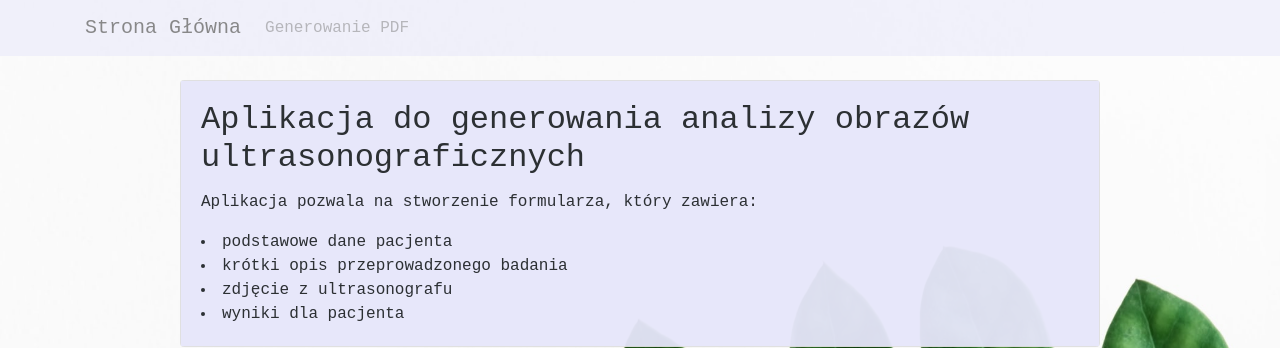
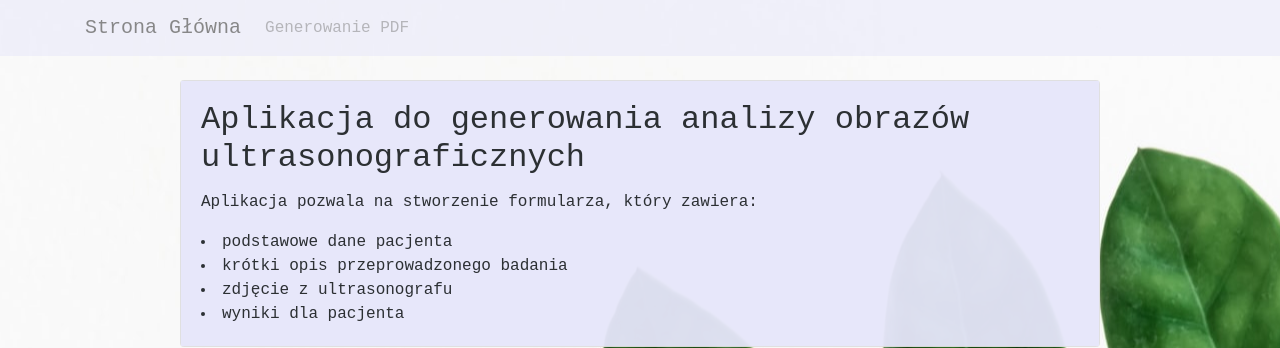
Before and after one commit to mscibxablach/PhotoApp2, a Django app: page / in a window 1280 px wide. Shown: the top 348 px of the page. Run offline with Django 3.2, Linux system fonts and the light colour scheme; some libraries are stand-ins or nearby versions.

Commit message:
Fix problem with background image

```diff
--- a/mysite/settings.py
+++ b/mysite/settings.py
@@ -42,8 +42,8 @@ INSTALLED_APPS = [
 
     'mysite.core',
 
-    'phone_field',
-    'phonenumber_field',
+    # 'phone_field',
+    # 'phonenumber_field',
 ]
 
 CRISPY_TEMPLATE_PACK = 'bootstrap4'
--- a/mysite/static/css/app.css
+++ b/mysite/static/css/app.css
@@ -1,6 +1,6 @@
 body {
     font-family: "Courier New";
-    background: url("/mysite/static/photos/background.jpeg") center fixed #F0F8FF;
+    background: url("../photos/background.jpeg") center fixed #F0F8FF;
     background-size: cover;
 }
 
--- a/mysite/templates/base.html
+++ b/mysite/templates/base.html
@@ -8,6 +8,11 @@
 
     <link rel="stylesheet" type="text/css" href="{% static 'css/app.css' %}">
     <title>{% block title %}My Site{% endblock %}</title>
+    <style>
+        body {
+            background: url("{% static "../static/photos/background.jpeg" %}") center fixed #F0F8FF;
+        }
+    </style>
 </head>
 <body>
 <nav class="navbar navbar-expand-lg navbar-light mb-4">
--- a/mysite/templates/home.html
+++ b/mysite/templates/home.html
@@ -1,5 +1,5 @@
 {% extends 'base.html' %}
-
+{%load static%}
 {% block content %}
     <h2 class="card-title">Aplikacja do generowania analizy obrazów ultrasonograficznych</h2>
     <p> Aplikacja pozwala na stworzenie formularza, który zawiera: </p>
```
